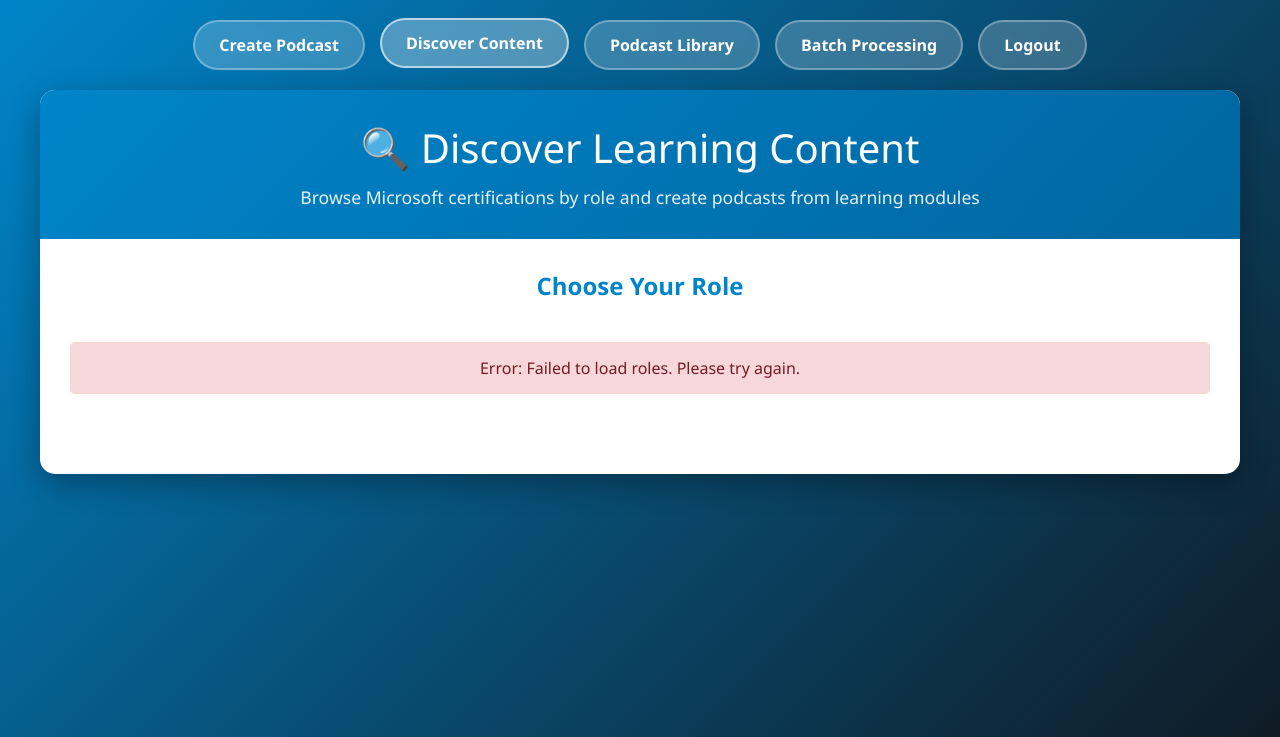
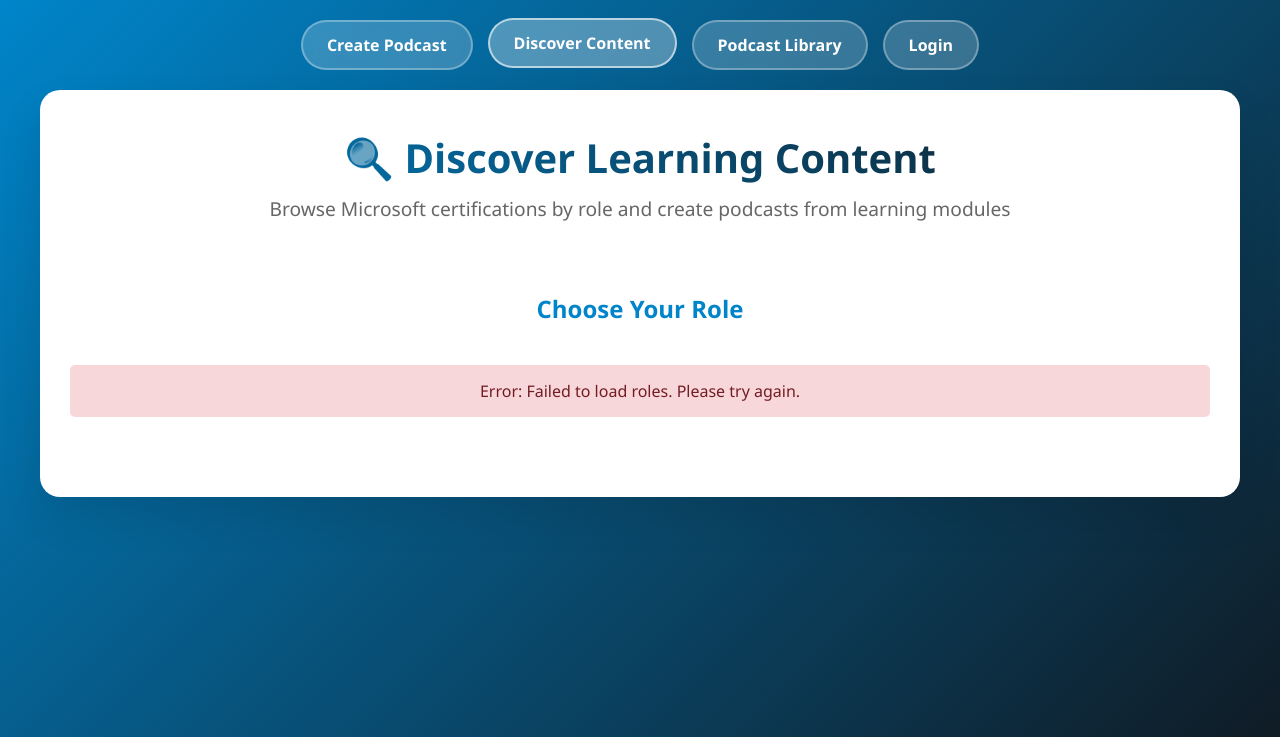
Before and after one commit to Thor-DraperJr/EdutainmentForge, a Flask app: template templates/discover.html in a window 1280 px wide. Shown: the top 737 px of the page. Run offline with Flask 3, Linux system fonts and the light colour scheme; the template is opened without the code that fills it, so the values that code supplies are empty.

Commit message:
Fix styling consistency across pages
- Standardize Discover page header to use gradient text on white background (matches Create Podcast page)
- Update container styling to use consistent border-radius and shadow
- Remove reference to non-existent 'Batch Processing' page from navigation
- Add Profile link and conditional login/logout navigation consistent with other pages
- Ensure all pages follow the same design language with Create Podcast as benchmark

```diff
--- a/templates/discover.html
+++ b/templates/discover.html
@@ -48,8 +48,8 @@
 
         .container {
             background: white;
-            border-radius: 15px;
-            box-shadow: 0 10px 30px rgba(0, 0, 0, 0.3);
+            border-radius: 20px;
+            box-shadow: 0 20px 40px rgba(0,0,0,0.1);
             max-width: 1200px;
             margin: 0 auto;
             overflow: hidden;
@@ -57,21 +57,24 @@
         }
 
         .header {
-            background: linear-gradient(135deg, #0085CA 0%, #0066A0 100%);
-            color: white;
-            padding: 30px;
             text-align: center;
+            padding: 40px 30px 30px;
         }
 
         .header h1 {
-            font-size: 2.5rem;
+            color: #333;
+            font-size: 2.5em;
             margin-bottom: 10px;
-            font-weight: 300;
+            background: linear-gradient(45deg, #0085CA, #101820);
+            -webkit-background-clip: text;
+            -webkit-text-fill-color: transparent;
+            background-clip: text;
         }
 
         .header p {
-            font-size: 1.1rem;
-            opacity: 0.9;
+            color: #666;
+            font-size: 1.2em;
+            margin-bottom: 10px;
         }
 
         .content {
@@ -542,8 +545,12 @@
         <a href="/app" class="nav-button">Create Podcast</a>
         <a href="/discover" class="nav-button active">Discover Content</a>
         <a href="/library" class="nav-button">Podcast Library</a>
-        <a href="/batch" class="nav-button">Batch Processing</a>
+        {% if session.get('user') %}
+        <a href="/auth/profile" class="nav-button">Profile</a>
         <a href="/auth/logout" class="nav-button">Logout</a>
+        {% else %}
+        <a href="/auth/login" class="nav-button">Login</a>
+        {% endif %}
     </div>
 
     <div class="container">
```
